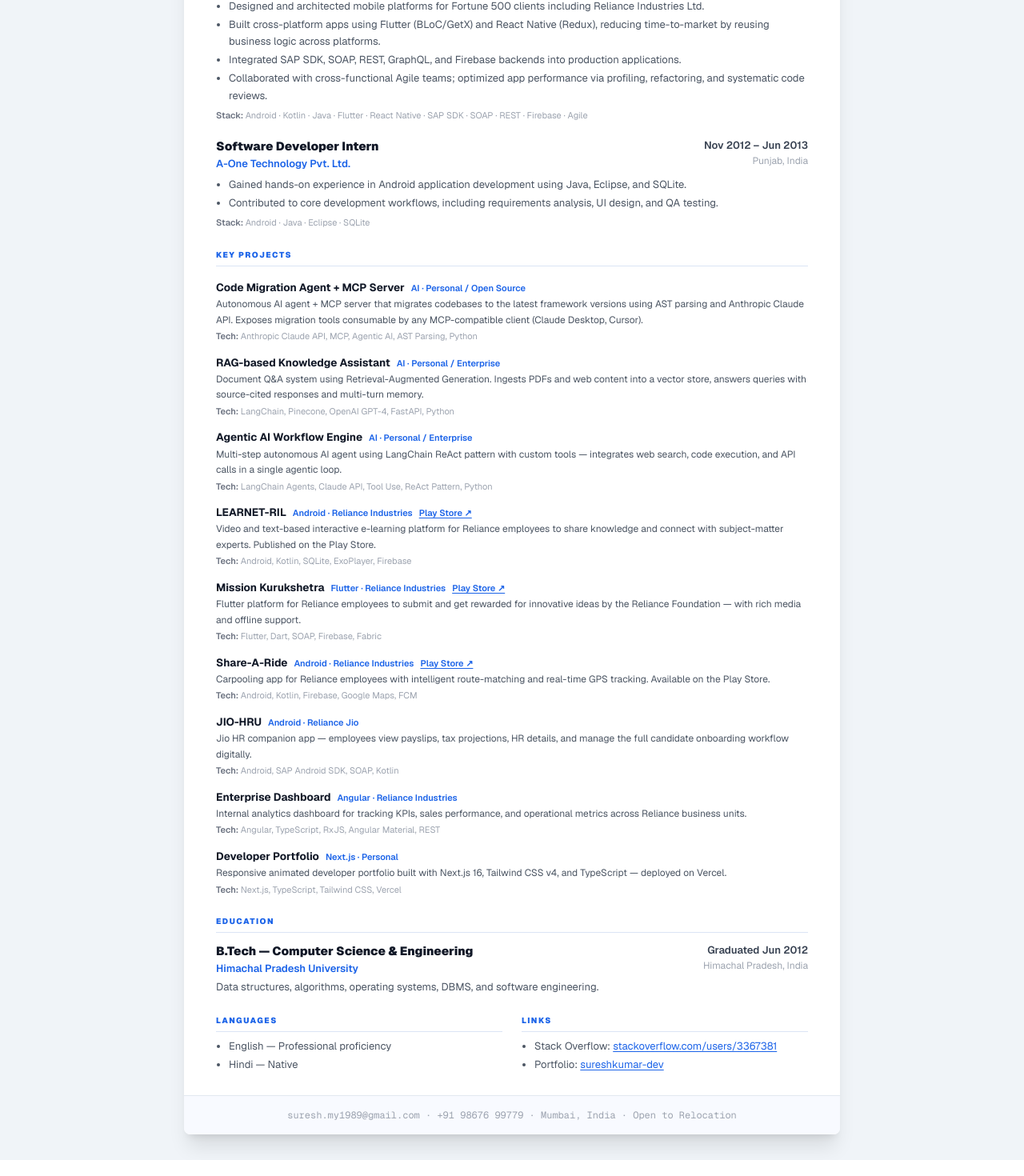
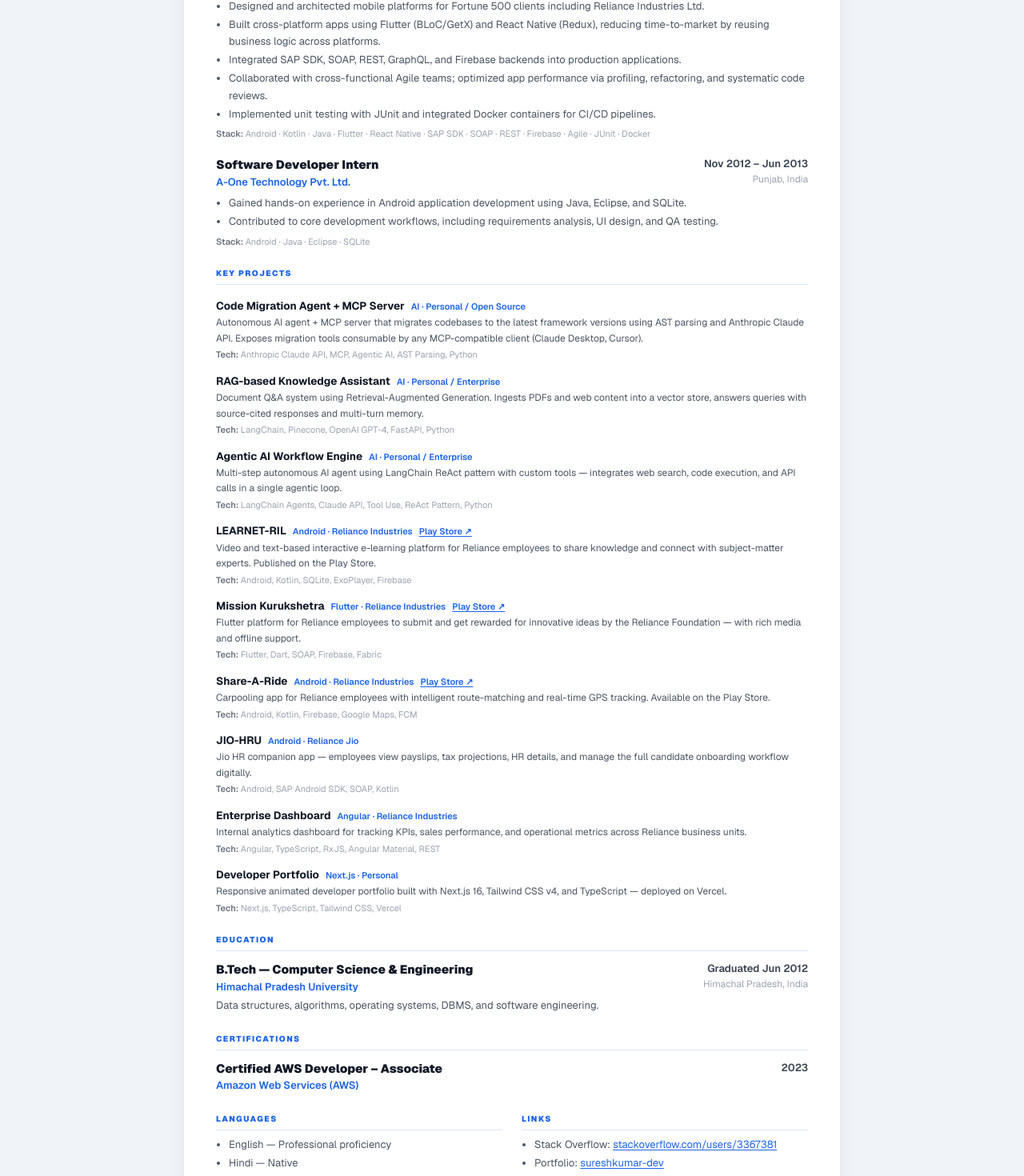
Before and after one commit to sarry173/dev_profile, a Next.js app: page /resume in a window 1280 px wide. Shown: the part 1138-2608 px from the top of the page at 80% size. Built offline with nearby package versions, Linux system fonts and the light colour scheme.

Commit message:
ui changes

```diff
--- a/app/resume/page.tsx
+++ b/app/resume/page.tsx
@@ -18,7 +18,7 @@
     bullets: [
       "Lead end-to-end development of Android and Flutter applications serving 100K+ Jio enterprise employees.",
       "Own the full SDLC — technical design, effort estimation, coding, peer reviews, QA/UAT, production deployment, and post-launch support.",
-      "Established SonarQube and PMD quality gates that measurably reduced code defect density across the team.",
+      "Established SonarQube and PMD quality gates that reduced code defect density by 30% across the team.",
       "Primary technical point of contact for business stakeholders; facilitated sprint planning and release cycles using Agile methodology.",
       "Mentored junior and mid-level engineers, conducting structured code reviews and knowledge-sharing sessions.",
     ],
@@ -35,8 +35,9 @@
       "Built cross-platform apps using Flutter (BLoC/GetX) and React Native (Redux), reducing time-to-market by reusing business logic across platforms.",
       "Integrated SAP SDK, SOAP, REST, GraphQL, and Firebase backends into production applications.",
       "Collaborated with cross-functional Agile teams; optimized app performance via profiling, refactoring, and systematic code reviews.",
+      "Implemented unit testing with JUnit and integrated Docker containers for CI/CD pipelines.",
     ],
-    techs: "Android · Kotlin · Java · Flutter · React Native · SAP SDK · SOAP · REST · Firebase · Agile",
+    techs: "Android · Kotlin · Java · Flutter · React Native · SAP SDK · SOAP · REST · Firebase · Agile · JUnit · Docker",
   },
   {
     role: "Software Developer Intern",
@@ -391,6 +392,24 @@
               </div>
             </section>
 
+            {/* CERTIFICATIONS */}
+            <section className="resume-section">
+              <h2 className="section-h2 text-[10px] font-black uppercase tracking-[0.15em] text-[#1b63e8] border-b border-[#dbe4f5] pb-1.5 mb-3">
+                Certifications
+              </h2>
+              <div className="keep-together flex items-start justify-between gap-4">
+                <div>
+                  <h3 className="text-[15px] font-black text-[#111827]">
+                    Certified AWS Developer – Associate
+                  </h3>
+                  <p className="edu-org text-[#1b63e8] font-semibold text-[13px]">Amazon Web Services (AWS)</p>
+                </div>
+                <div className="text-right flex-shrink-0">
+                  <p className="text-[13px] font-semibold text-[#374151]">2023</p>
+                </div>
+              </div>
+            </section>
+
             {/* LANGUAGES & LINKS */}
             <section className="resume-section">
               <div className="bottom-grid grid grid-cols-2 gap-6">
--- a/components/Experience.tsx
+++ b/components/Experience.tsx
@@ -11,7 +11,7 @@
     period: "Feb 2024 – Present",
     location: "Mumbai, India",
     description:
-      "Leading end-to-end development of Android and Flutter applications serving 100K+ Jio employees. Own the complete SDLC — technical design, effort estimation, coding, peer reviews (PMD, SonarQube), QA/UAT, production deployment, and post-launch support. Established SonarQube quality gates that reduced code defect density. Primary technical point of contact for business stakeholders.",
+      "Leading end-to-end development of Android and Flutter applications serving 100K+ Jio employees. Own the complete SDLC — technical design, effort estimation, coding, peer reviews (PMD, SonarQube), QA/UAT, production deployment, and post-launch support. Established SonarQube and PMD quality gates that reduced code defect density by 30% across the team. Primary technical point of contact for business stakeholders.",
     techs: ["Kotlin", "Android", "Flutter", "MVVM", "Firebase", "SonarQube"],
   },
   {
@@ -21,8 +21,8 @@
     period: "Jul 2013 – Dec 2023",
     location: "Chandigarh, India",
     description:
-      "Delivered 15+ enterprise mobile applications across a decade of evolving Android ecosystem — from SDK 2.1 through modern Kotlin and Flutter. Designed and architected mobile platforms for Fortune 500 clients including Reliance Industries. Collaborated with cross-functional Agile teams and systematically optimized performance through code reviews and refactoring.",
-    techs: ["Android", "Kotlin", "Java", "Flutter", "SAP SDK", "SOAP", "REST", "Firebase"],
+      "Delivered 15+ enterprise mobile applications across a decade of evolving Android ecosystem — from SDK 2.1 through modern Kotlin and Flutter. Designed and architected mobile platforms for Fortune 500 clients including Reliance Industries. Collaborated with cross-functional Agile teams and systematically optimized performance through code reviews and refactoring. Implemented unit testing with JUnit and integrated Docker containers for CI/CD pipelines.",
+    techs: ["Android", "Kotlin", "Java", "Flutter", "SAP SDK", "SOAP", "REST", "Firebase", "JUnit", "Docker"],
   },
   {
     type: "work",
```
